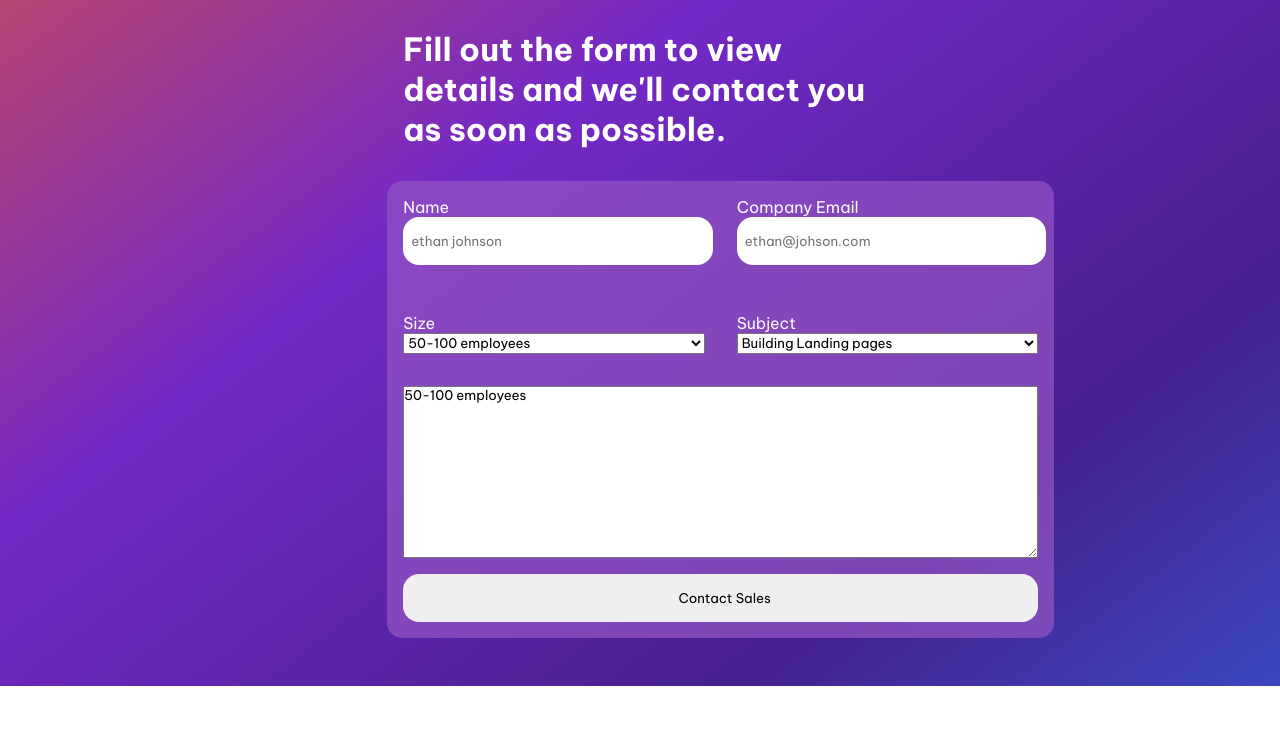
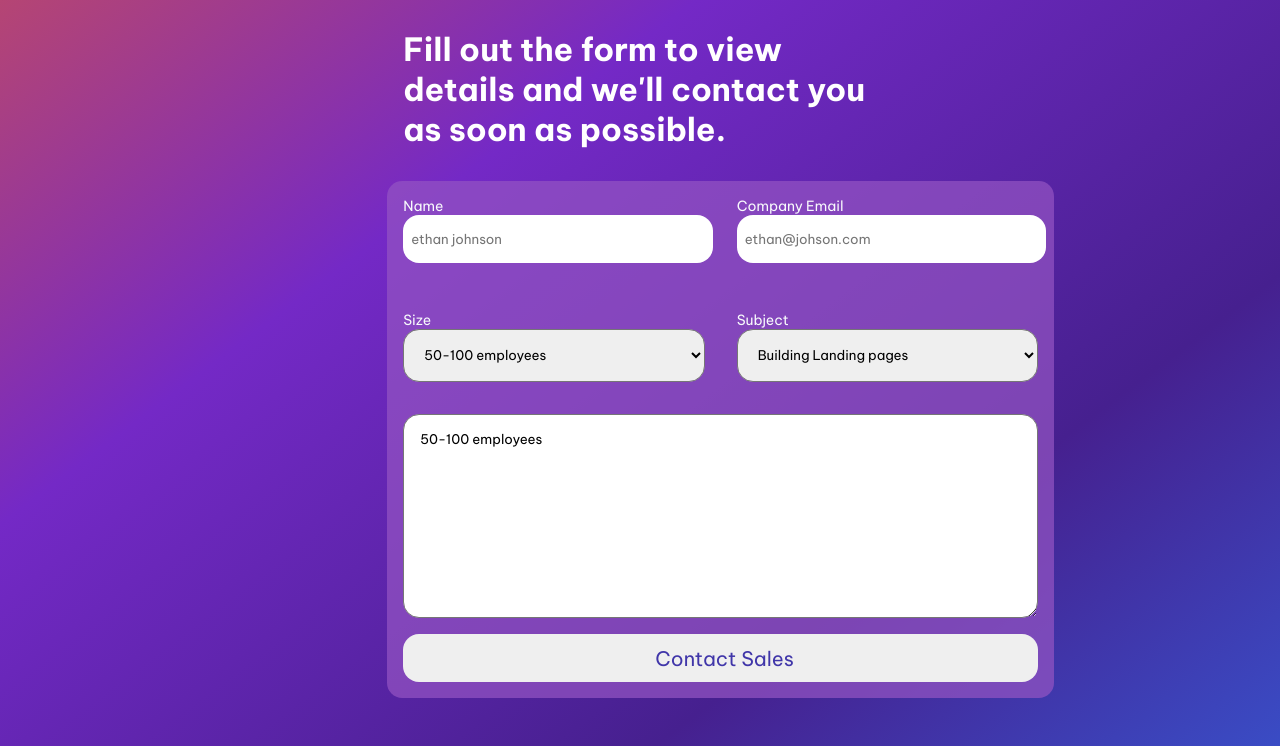
Before and after one commit to abu-abdullah22/responsive-contact-form, a plain HTML site: page index.html in a window 1280 px wide. Shown: the part 360-1106 px from the top of the page. Before the commit the page ends 1046 px from the top, so only its background shows below. Drawn offline with Linux system fonts and the light colour scheme.

Commit message:
slight changes

```diff
--- a/styles/style.css
+++ b/styles/style.css
@@ -43,6 +43,7 @@ header img{
     width: 80%;
     margin: 0 9rem;
     padding: 1rem;
+    font-size: 1rem;
 }
 
 .upper-form {
@@ -66,6 +67,20 @@ input, button{
 }
 input , textarea {
     outline: none;
+}
+
+textarea, select {
+    border-radius: 1rem;
+    padding: 1rem;
+}
+
+button{
+    color: #4036A9;
+    font-size: 1.25rem;
+}
+
+label {
+    font-size: 0.875rem;
 }
 
 @media screen and (max-width:576px) {
```
